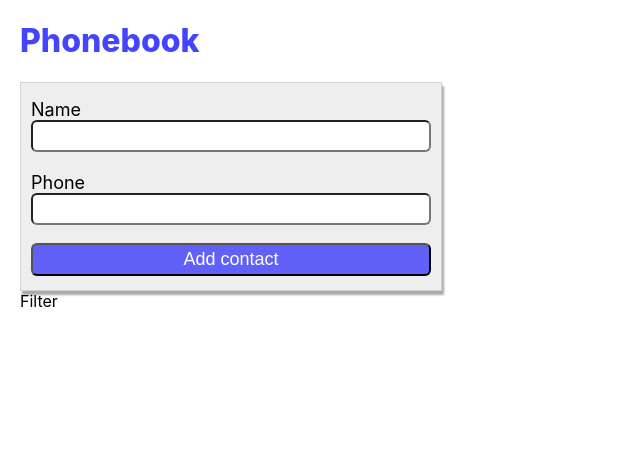
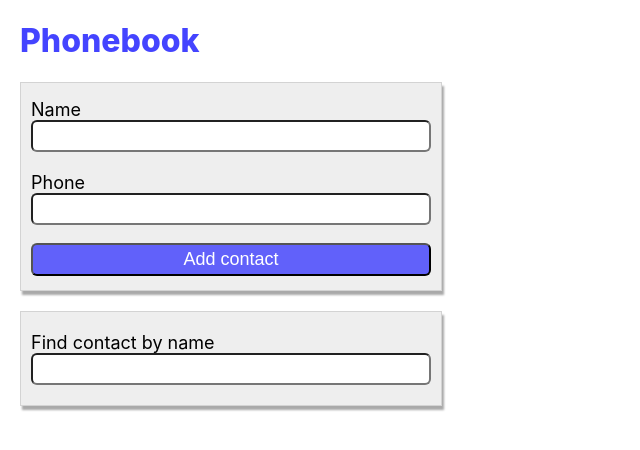
Before and after one commit to RZFalcore/goit-react-hw-05-phonebook, a React (Create React App) app: page / in a window 1280 px wide. Shown: the top 450 px of the page, without its empty margins (0-640 px from the left). Built offline with nearby package versions, Linux system fonts and the light colour scheme.

Commit message:
Filter logic, styles

```diff
--- a/src/Components/App/App.js
+++ b/src/Components/App/App.js
@@ -1,13 +1,18 @@
 import React, { Component } from "react";
 import { v4 as uuidv4 } from "uuid";
+
 import NewContactForm from "../NewContactForm/NewContactForm";
 import ContactsFilter from "../ContactsFilter/ContactsFilter";
 import ContactsList from "../ContactsList/ContactsList";
+
+import contactsFilter from '../../helpers/contactsFilter'
+
 import css from "./App.module.css";
 
 export default class App extends Component {
   state = {
     contacts: [],
+    filterQuery: ""
   };
 
   handleAddContactSubmit = (e) => {
@@ -35,16 +40,23 @@ export default class App extends Component {
     console.log("Contact was removed.");
   };
 
+  handleFilterChange = (e) => {
+    this.setState(({filterQuery: e.target.value}))
+  }
+
+
   render() {
-    const { contacts } = this.state;
+    const { contacts, filterQuery } = this.state;
+
+    const filteredContacts = contactsFilter(contacts, filterQuery);
     return (
       <div className={css.container}>
         <h1 className={css.title}>Phonebook</h1>
         <NewContactForm onSubmit={this.handleAddContactSubmit} />
-        <ContactsFilter />
+        <ContactsFilter onChange={this.handleFilterChange} value={ filterQuery }/>
         {contacts.length > 0 && (
           <ContactsList
-            contacts={contacts}
+            contacts={filteredContacts}
             onDelete={this.handleContactRemove}
           />
         )}
--- a/src/Components/ContactsFilter/ContactsFilter.js
+++ b/src/Components/ContactsFilter/ContactsFilter.js
@@ -1,5 +1,19 @@
 import React from "react";
+import css from "./ContactsFilter.module.css";
 
-const ContactsFilter = () => <div>Filter</div>;
+const ContactsFilter = ({ onChange, value }) => (
+  <div className={css.filterContainer}>
+    <label htmlFor="filter" className={css.label}>
+      Find contact by name
+      <input
+        className={css.input}
+        type="text"
+        name="filter"
+        onChange={onChange}
+        value={value}
+      />
+    </label>
+  </div>
+);
 
 export default ContactsFilter;
--- a/src/Components/ContactsFilter/ContactsFilter.module.css
+++ b/src/Components/ContactsFilter/ContactsFilter.module.css
@@ -0,0 +1,25 @@
+.filterContainer {
+    width: 400px;
+    padding: 10px;
+    margin: 20px 0px;
+    background-color: rgb(238, 238, 238);
+    border: 1px solid lightgray;
+    box-shadow: 2px 4px 2px darkgrey;
+    display: flex;
+    flex-direction: column;
+}
+
+.label {
+    display: flex;
+    flex-direction: column;
+    padding: 2px 0;
+    margin: 8px 0px;
+    font-size: 18px;
+}
+
+.input {
+    padding: 0px 4px;
+    height: 28px;
+    border-radius: 6px;
+    font-size: 18px;
+}
--- a/src/Components/ContactsList/ContactsList.module.css
+++ b/src/Components/ContactsList/ContactsList.module.css
@@ -1,5 +1,5 @@
 .contactsList {
     width: 400px;
     padding: 0px;
-    margin: 10px 0px;
+    margin: 20px 0px;
 }
--- a/src/Components/NewContactForm/NewContactForm.module.css
+++ b/src/Components/NewContactForm/NewContactForm.module.css
@@ -1,13 +1,12 @@
 .form {
     width: 400px;
-    margin: 0px;
+    margin: 20px 0px;
     padding: 6px 10px;
     display: flex;
     flex-direction: column;
     background-color: rgb(238, 238, 238);
     border: 1px solid lightgray;
     box-shadow: 2px 4px 2px darkgrey;
-
 }
 
 .label {
--- /dev/null
+++ b/src/helpers/contactsFilter.js
@@ -0,0 +1,5 @@
+export default function contactsFilter(contacts, filterQuery) {
+  return contacts.filter((contact) =>
+    contact.name.toLowerCase().includes(filterQuery.toLowerCase())
+  );
+}
```
